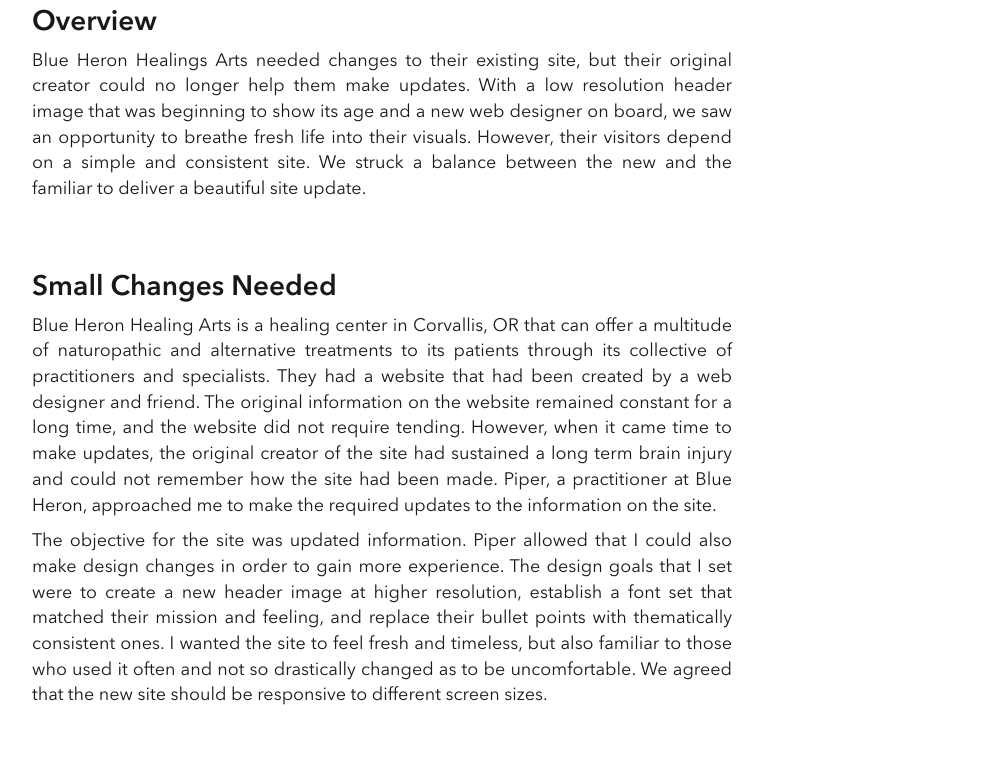
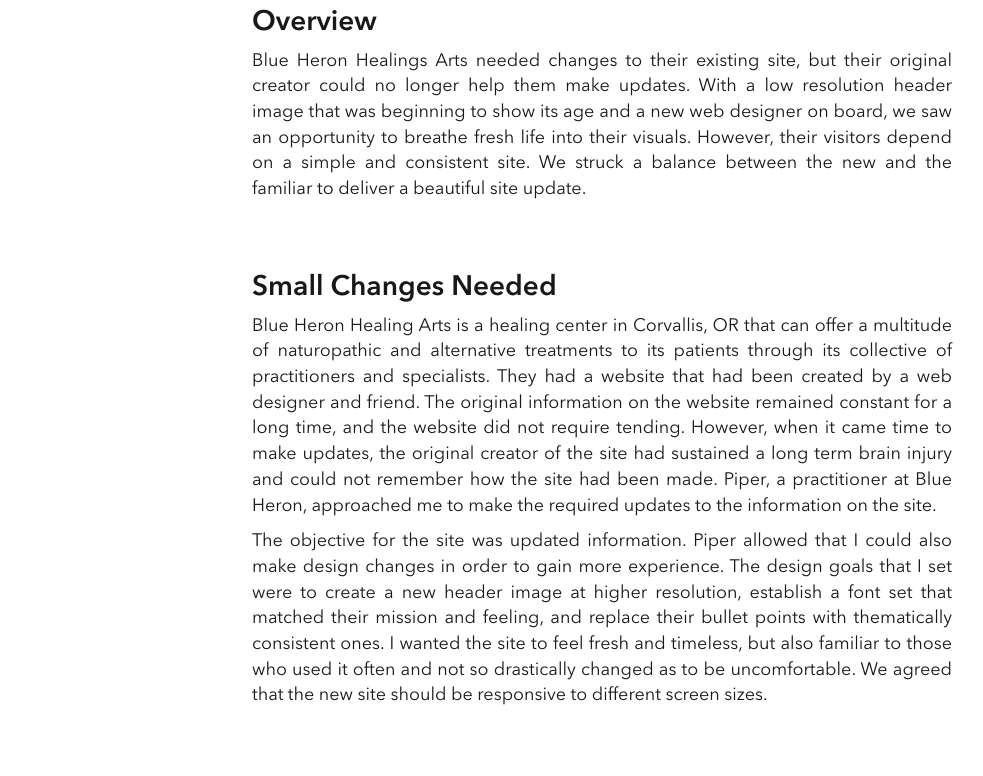
Before and after one commit to techdaly/bhhacasestudy, a plain HTML site: page index.html in a window 1280 px wide. Shown: the part 160-936 px from the top of the page, without its empty margins (38-1021 px from the left). Drawn offline with Linux system fonts and the light colour scheme.

Commit message:
centered yay

```diff
--- a/css/styles.css
+++ b/css/styles.css
@@ -3,10 +3,9 @@
   text-align: justify;
 }
 
-.container{
-  display: block;
-  margin-left: auto;
-  margin-right: auto;
+#all-the-stuff {
+  width: 700px;
+  margin: auto;
 }
 
 img {
--- a/index.html
+++ b/index.html
@@ -63,7 +63,8 @@
     </style>
   </head>
   <body>
-    <div class="container">
+
+      <div id="all-the-stuff">
       <h2>Design Case Study:</h2>
       <h1>Blue Heron Healing Arts<h1>
 
@@ -121,7 +122,8 @@
       <p>Piper and the rest of the practitioners at Blue Heron Healing Arts love the new site. It is perfect for their visitors' needs, communicates the feeling of peace and healing in every design choice, and contains all of the updated information that they needed on the site.</p>
 
       <p>Would Piper recommend my work to others? "Oh yes yes yes! I wanted you to hear the sound of our voices singing out our resounding yes!!! We love your work!"</p>
-    </div>
+      </div>
+
 
 
   </body>
```
